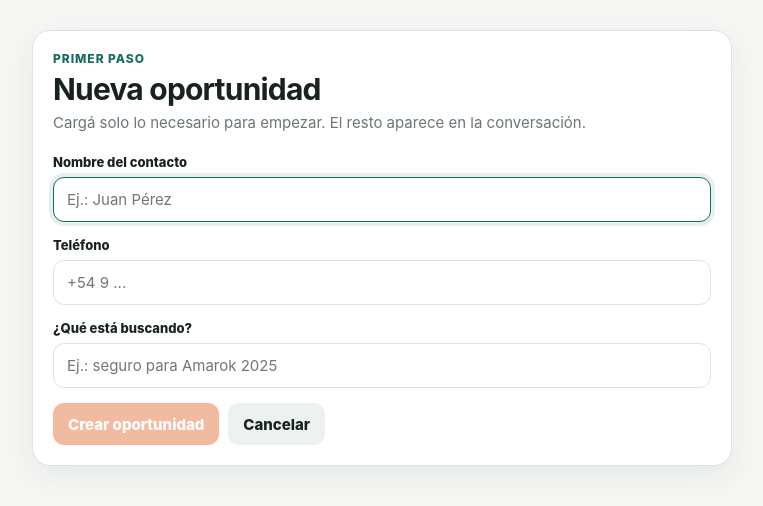
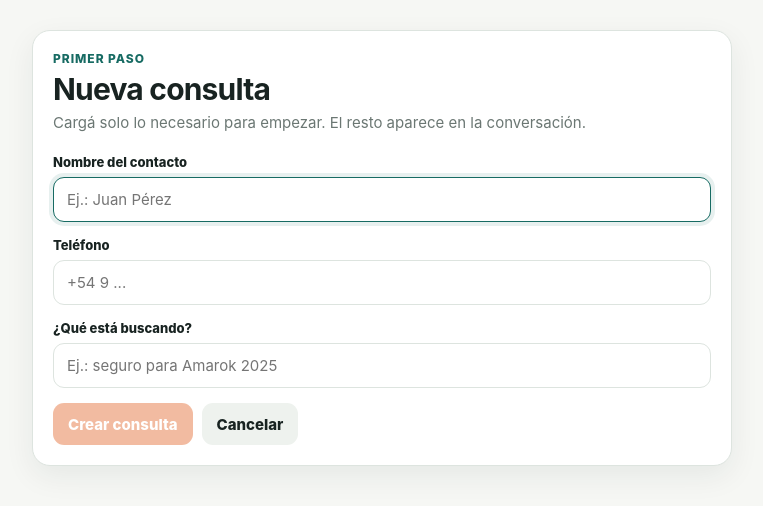
Before and after one commit to lucasgrosales-design/asistente-comercial, a Next.js app: page /oportunidades/nueva in a window 1280 px wide. Shown: the top 506 px of the page, without its empty margins (258-1021 px from the left). Built offline with nearby package versions, Linux system fonts and the light colour scheme; no server answers.

Commit message:
ux: simplify new lead terminology

```diff
--- a/app/oportunidades/nueva/page.tsx
+++ b/app/oportunidades/nueva/page.tsx
@@ -2,4 +2,4 @@
 import {useState} from "react";import {useRouter} from "next/navigation";
 export default function NewOpportunity(){const router=useRouter();const[name,setName]=useState("");const[phone,setPhone]=useState("");const[need,setNeed]=useState("");const[saving,setSaving]=useState(false);const[error,setError]=useState("");
 async function create(){if(!name.trim()||saving)return;setSaving(true);setError("");try{const r=await fetch("/api/opportunities",{method:"POST",headers:{"content-type":"application/json"},body:JSON.stringify({name,phone,need})});const d=await r.json();if(!r.ok)throw new Error(d.error||"No se pudo crear");router.push(d.opportunity?.id?`/oportunidades/${d.opportunity.id}`:"/");}catch(e){setError(e instanceof Error?e.message:"No se pudo crear la oportunidad");setSaving(false)}}
-return <main className="container"><section className="card form-card"><div className="form-intro"><div className="eyebrow">Primer paso</div><h1 className="page-title">Nueva oportunidad</h1><p className="page-subtitle">Cargá solo lo necesario para empezar. El resto aparece en la conversación.</p></div><div className="field"><label>Nombre del contacto</label><input autoFocus value={name} onChange={e=>setName(e.target.value)} placeholder="Ej.: Juan Pérez"/></div><div className="field"><label>Teléfono</label><input inputMode="tel" value={phone} onChange={e=>setPhone(e.target.value)} placeholder="+54 9 ..."/></div><div className="field"><label>¿Qué está buscando?</label><input value={need} onChange={e=>setNeed(e.target.value)} placeholder="Ej.: seguro para Amarok 2025"/></div>{error&&<p className="error">{error}</p>}<div className="actions"><button className="button accent" disabled={!name.trim()||saving} onClick={create}>{saving?"Guardando...":"Crear oportunidad"}</button><button className="button secondary" onClick={()=>router.back()}>Cancelar</button></div></section></main>}
+return <main className="container"><section className="card form-card"><div className="form-intro"><div className="eyebrow">Primer paso</div><h1 className="page-title">Nueva consulta</h1><p className="page-subtitle">Cargá solo lo necesario para empezar. El resto aparece en la conversación.</p></div><div className="field"><label>Nombre del contacto</label><input autoFocus value={name} onChange={e=>setName(e.target.value)} placeholder="Ej.: Juan Pérez"/></div><div className="field"><label>Teléfono</label><input inputMode="tel" value={phone} onChange={e=>setPhone(e.target.value)} placeholder="+54 9 ..."/></div><div className="field"><label>¿Qué está buscando?</label><input value={need} onChange={e=>setNeed(e.target.value)} placeholder="Ej.: seguro para Amarok 2025"/></div>{error&&<p className="error">{error}</p>}<div className="actions"><button className="button accent" disabled={!name.trim()||saving} onClick={create}>{saving?"Guardando...":"Crear consulta"}</button><button className="button secondary" onClick={()=>router.back()}>Cancelar</button></div></section></main>}
```
